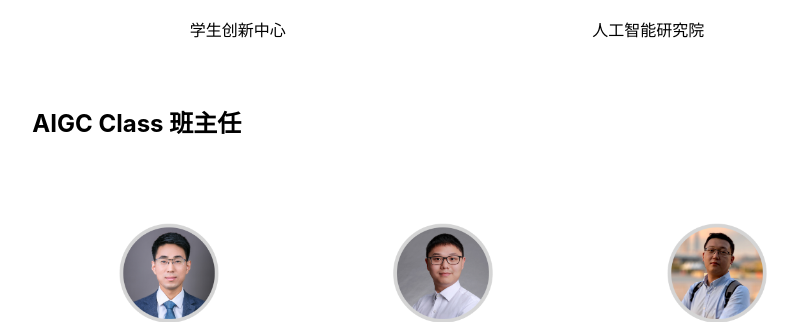
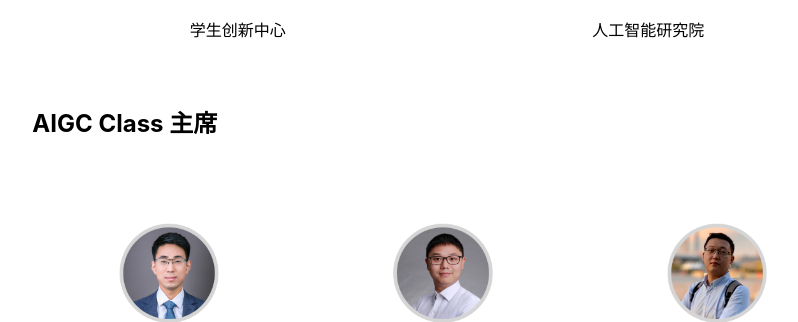
Before and after one commit to SJTU-AIGC/cn, a Jekyll site: the page built from team.md, in a window 1280 px wide and 900 px high, scrolled down 389 px. Shown: the part 151-473 px from the top of the window, without its empty margins (197-995 px from the left). Built offline with Jekyll 4.4.1, drawn with Linux system fonts in a browser that asks for light colours.

Commit message:
Update people.html

```diff
--- a/_layouts/people.html
+++ b/_layouts/people.html
@@ -22,7 +22,7 @@ layout: default
 </div>
 
 
-<h4 class="fw-bold pb-3 mb-5">AIGC Class 班主任</h4>
+<h4 class="fw-bold pb-3 mb-5">AIGC Class 主席</h4>
 
 <div class="team-container">
   {% for person in site.data.settings.headofclass %}
```
